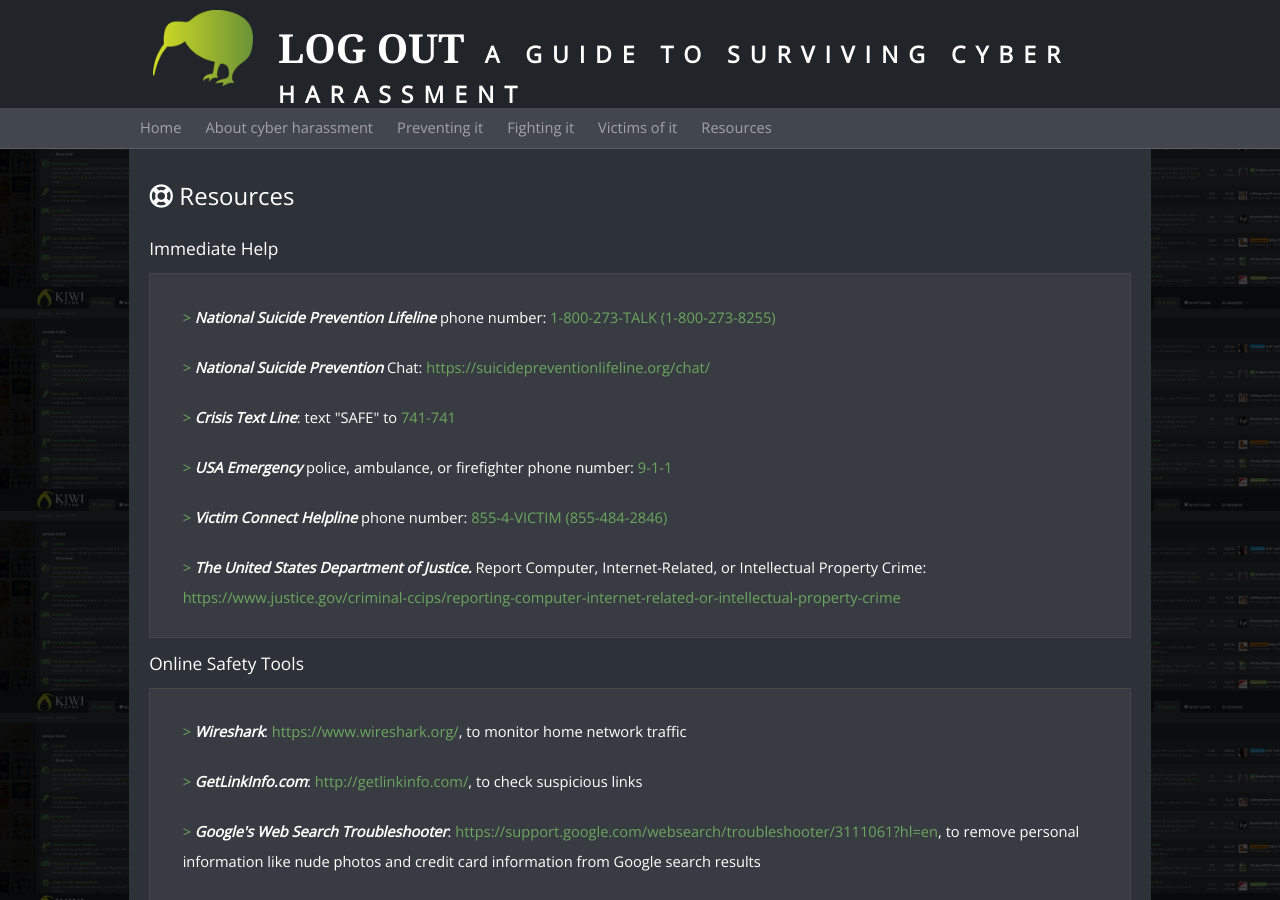
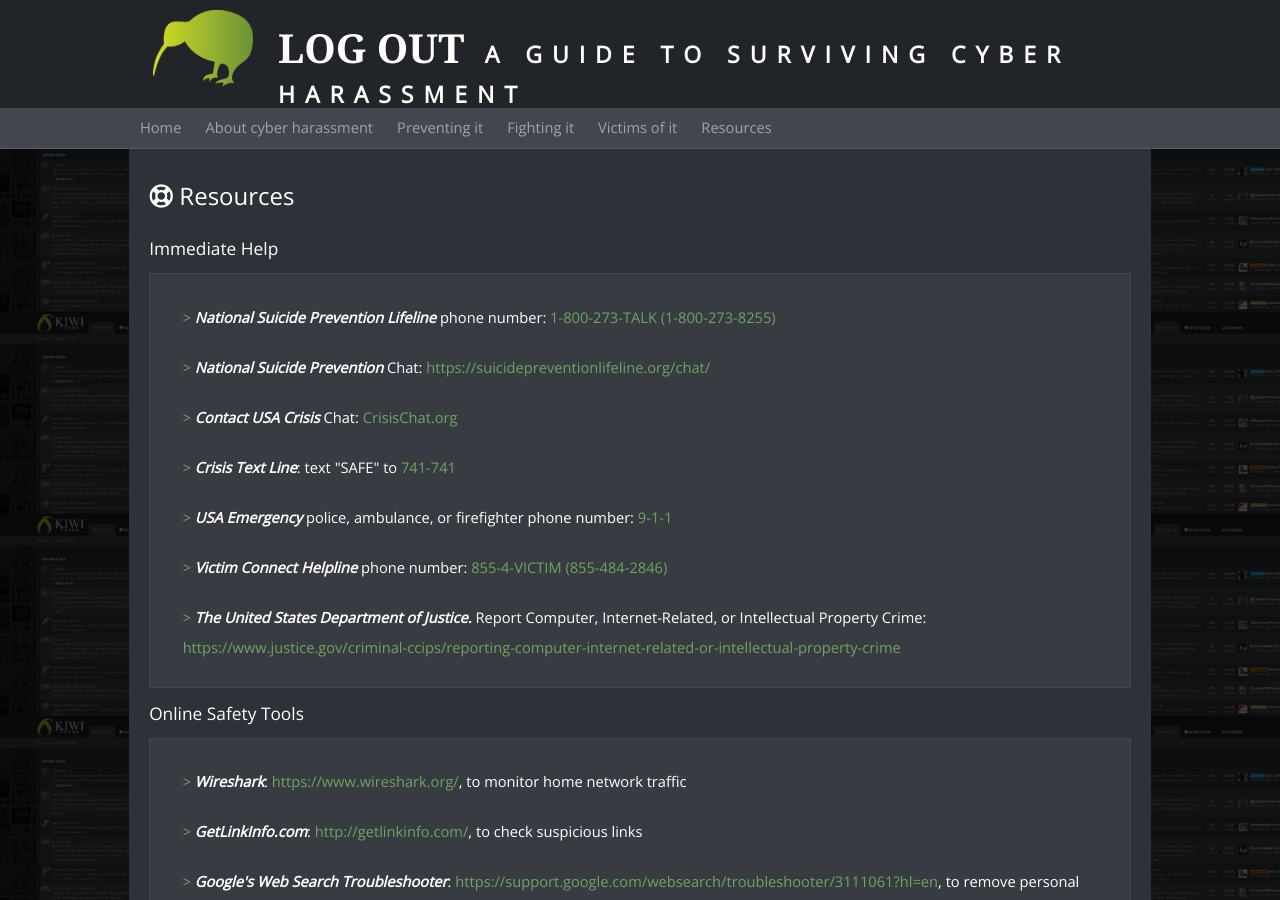
Before and after one commit to byliz/help, a Jekyll site: the page built from resources/index.html, in a window 1280 px wide and 900 px high. Built offline with Jekyll 4.4.1, drawn with Linux system fonts in a browser that asks for light colours; nearby versions of some CDN libraries; some web fonts are replaced.

Commit message:
Added another immediate help line

```diff
--- a/resources/index.html
+++ b/resources/index.html
@@ -13,6 +13,9 @@
 	</li>
 	<li>
 		<strong><em>National Suicide Prevention</em></strong> Chat: <a href="https://suicidepreventionlifeline.org/chat/" target="_blank">https://suicidepreventionlifeline.org/chat/</a>
+	</li>
+	<li>
+		<strong><em>Contact USA Crisis</em></strong> Chat: <a href="https://crisischat.org" target="_blank">CrisisChat.org</a>
 	</li>
 	<li>
 		<strong><em>Crisis Text Line</em></strong>: text "SAFE" to <a href="sms:741-741" target="_blank">741-741</a>
```
